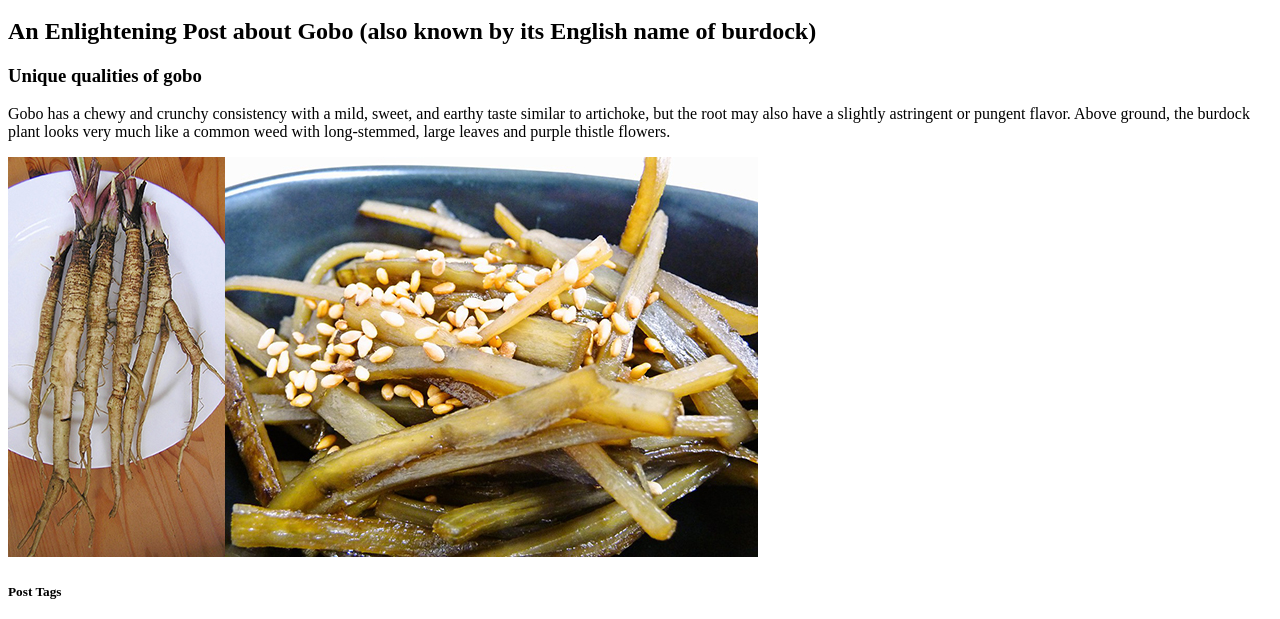
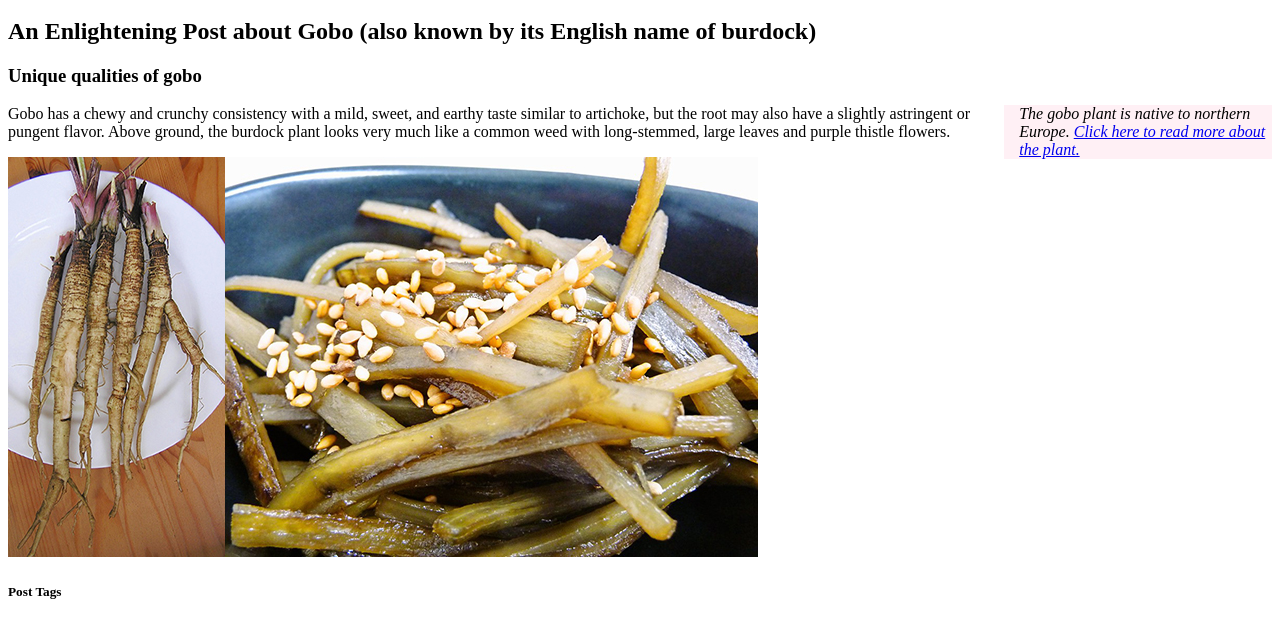
Before and after one commit to csuzum/Lesson-02, a plain HTML site: page index.html in a window 1280 px wide. Shown: the part 136-755 px from the top of the page. Drawn offline with Linux system fonts and the light colour scheme.

Commit message:
add aside style

```diff
--- a/index.html
+++ b/index.html
@@ -3,6 +3,17 @@
   <head>
     <meta charset="utf-8">
     <title>My Web Page About Gobo</title>
+    <style>
+  aside {
+  width: 20%;
+  padding-left: 15px;
+  margin-left: 15px;
+  float: right;
+  font-style: italic;
+  background-color: #FFF0F5
+  ;
+  }
+</style>
   </head>
   <body>
     <header>
@@ -19,12 +30,13 @@
     </header>
     <!-- This text is not going to show in the browser -->
     <main>
-      <section>
+  <section>
         <header>
           <h2>An Enlightening Post about Gobo (also known by its English name of burdock)</h2>
         </header>
         <article id="article-1">
           <h3>Unique qualities of gobo</h3>
+          <aside>The gobo plant is native to northern Europe. <a href="https://www.ediblewildfood.com/burdock.aspx" target="blank">Click here to read more about the plant.</a></aside>
           <p>Gobo has a chewy and crunchy consistency with a mild, sweet, and earthy taste similar to artichoke, but the root may also have a slightly astringent or pungent flavor. Above ground, the burdock plant looks very much like a common weed with long-stemmed, large leaves and purple thistle flowers.</p>
           <img src="./images/gobo-root.jpg" alt="image of gobo root" width=217 height=400><img src="./images/gobo-kinpira.jpg" alt="image of Japanese gobo kinpira" width=533 height=400>
           <section class="post-footer">
@@ -35,7 +47,6 @@
               <li>Recipes</li>
             </ul>
           </section>
-          <aside>The gobo plant is native to northern Europe. <a href="https://www.ediblewildfood.com/burdock.aspx" target="blank">Click here to read more about the plant.</a></aside>
         </article>
         <article id="article-2">
           <h3>Reasons to cook and eat gobo</h3>
```
